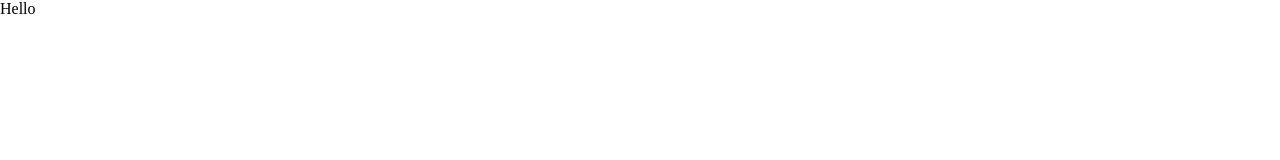
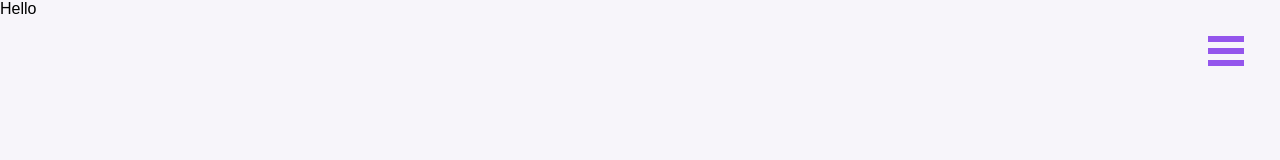
Before and after one commit to joaomaranhao/eatly, a Next.js app: page / in a window 1280 px wide. Shown: the top 160 px of the page. Built offline with nearby package versions, Linux system fonts and the light colour scheme.

Commit message:
feat: create burgerMenu

```diff
--- a/package.json
+++ b/package.json
@@ -17,6 +17,7 @@
   "devDependencies": {
     "@types/node": "^18.7.15",
     "@types/react": "^18.0.18",
+    "@types/react-burger-menu": "^2.8.3",
     "@typescript-eslint/eslint-plugin": "^5.36.2",
     "@typescript-eslint/parser": "^5.36.2",
     "eslint": "^8.0.1",
--- /dev/null
+++ b/src/components/BurgerMenu/BurgerMenu.module.css
@@ -0,0 +1,82 @@
+/* Position and sizing of burger button */
+.bmBurgerButton {
+  position: fixed;
+  width: 36px;
+  height: 30px;
+  right: 36px;
+  top: 36px;
+}
+
+/* Color/shape of burger icon bars */
+.bmBurgerBars {
+  background: #9455EC;
+}
+
+/* Color/shape of burger icon bars on hover
+.bmBurgerBarsHover {
+  background: #a90000;
+} */
+
+/* Position and sizing of clickable cross button */
+.bmCrossButton {
+  height: 24px;
+  width: 24px;
+}
+
+/* Color/shape of close button cross */
+.bmCross {
+  background: #bdc3c7;
+}
+
+/*
+Sidebar wrapper styles
+Note: Beware of modifying this element as it can break the animations - you should not need to touch it in most cases
+*/
+.bmMenuWrap {
+  position: fixed;
+  height: 100%;
+}
+
+/* General sidebar styles */
+.bmMenu {
+  background: #F7F5FA;
+  padding: 2.5em 1.5em 0;
+  font-size: 1.15em;
+}
+
+/* Morph shape necessary with bubble or elastic */
+.bmMorphShape {
+  fill: #373a47;
+}
+
+/* Wrapper for item list */
+.bmItemList {
+  color: #b8b7ad;
+  padding: 0.8em;
+  display: flex;
+  flex-direction: column;
+  align-items: center;
+}
+
+/* Individual item */
+.bmItem {
+  display: inline-block;
+  text-decoration: none;
+  color: #9455EC;
+  font-size: 1.5em;
+  font-weight: 700;
+  margin: 1rem 0;
+}
+
+.bmItem:hover {
+  color: #6e549e;
+}
+
+.bmItem:last-of-type {
+  text-transform: capitalize;
+}
+
+/* Styling of overlay */
+.bmOverlay {
+  background: rgba(0, 0, 0, 0.3);
+}
--- /dev/null
+++ b/src/components/BurgerMenu/index.tsx
@@ -0,0 +1,35 @@
+import Link from 'next/link'
+import { slide as Menu } from 'react-burger-menu'
+import styles from './BurgerMenu.module.css'
+
+export const BurgerMenu = () => {
+  return (
+    <div>
+      <Menu
+      burgerButtonClassName={styles.bmBurgerButton}
+      burgerBarClassName={styles.bmBurgerBars}
+      crossButtonClassName={styles.bmCrossButton}
+      crossClassName={styles.bmCross}
+      menuClassName={styles.bmMenu}
+      morphShapeClassName={styles.bmMorphShape}
+      itemListClassName={styles.bmItemList}
+      itemClassName={styles.bmItem}
+      overlayClassName={styles.bmOverlay}
+      right
+      >
+        <Link href="/">
+          <a className={styles.bmItem}>Programs</a>
+        </Link>
+        <Link href="/">
+          <a className={styles.bmItem}>Services</a>
+        </Link>
+        <Link href="/">
+          <a className={styles.bmItem}>News</a>
+        </Link>
+        <Link href="/about">
+          <a className={styles.bmItem}>About us</a>
+        </Link>
+      </Menu>
+    </div>
+  )
+}
--- /dev/null
+++ b/src/components/Layout/index.tsx
@@ -0,0 +1,10 @@
+import { BurgerMenu } from '../BurgerMenu'
+
+export const Layout = ({ children }) => {
+  return (
+    <div>
+      <BurgerMenu />
+      {children}
+    </div>
+  )
+}
--- a/src/pages/index.tsx
+++ b/src/pages/index.tsx
@@ -1,7 +1,11 @@
+import { Layout } from '../components/Layout'
+
 export default function Home () {
   return (
     <div>
-      Hello
+      <Layout>
+        Hello
+      </Layout>
     </div>
   )
 }
--- a/src/styles/globals.css
+++ b/src/styles/globals.css
@@ -3,3 +3,8 @@
   padding: 0;
   box-sizing: border-box;
 }
+
+body {
+  font-family: 'Poppins', sans-serif;
+  background: #F7F5FA;
+}
```
Also changed, not shown: 1 other file (tests, documents, lock files or other folders).
